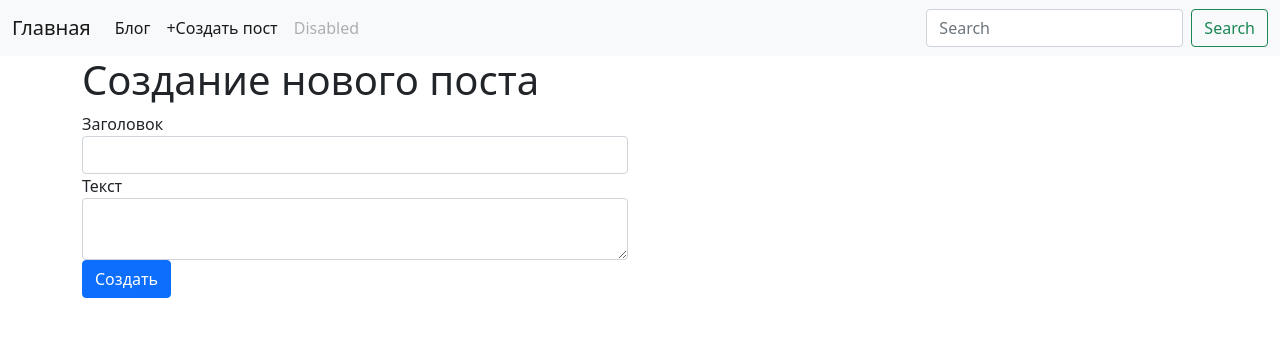
After one commit to relhfox/Relhfox_blog, a Flask app: template posts/templates/posts/create_post.html in a window 1280 px wide. The commit adds this page. Shown: the top 337 px of the page. Run offline with Flask 2, Linux system fonts and the light colour scheme; the template is opened without the code that fills it: values that come from a table or form of the project are taken from there, others are empty.

Commit message:
Posts creation form added

```diff
--- /dev/null
+++ b/posts/forms.py
@@ -0,0 +1,8 @@
+from wtforms import Form
+from wtforms import StringField
+from wtforms import TextAreaField
+
+
+class PostForm(Form):
+    title = StringField('Заголовок')
+    body = TextAreaField('Текст')
--- /dev/null
+++ b/posts/templates/posts/create_post.html
@@ -0,0 +1,23 @@
+{% extends 'base.html' %}
+
+{% block title %}
+    Создание поста
+{% endblock %}
+
+{% block content_title %}
+    Создание нового поста
+{% endblock %}
+
+{% block content %}
+    <div class="col-md-6">
+        <form action="{{ url_for('posts.create_post') }}" method="POST">
+            {% for field in form %}
+                <div class="form-group">
+                    {{ field.label(class="control-label") }}
+                    {{ field(class="form-control") }}
+                </div>
+            {% endfor %}
+            <button type="submit" class="btn btn-primary">Создать</button>
+        </form>
+    </div>
+{% endblock %}
--- a/templates/base.html
+++ b/templates/base.html
@@ -23,7 +23,7 @@
                   <a class="nav-link active" aria-current="page" href="{{ url_for('posts.index') }}">Блог</a>
                 </li>
                 <li class="nav-item">
-                  <a class="nav-link" href="#">Link</a>
+                  <a class="nav-link active" href="{{ url_for('posts.create_post') }}">+Создать пост</a>
                 </li>
                 <li class="nav-item">
                   <a class="nav-link disabled">Disabled</a>
```
Also changed, not shown: posts/blueprint.py (+26 -1 lines).
